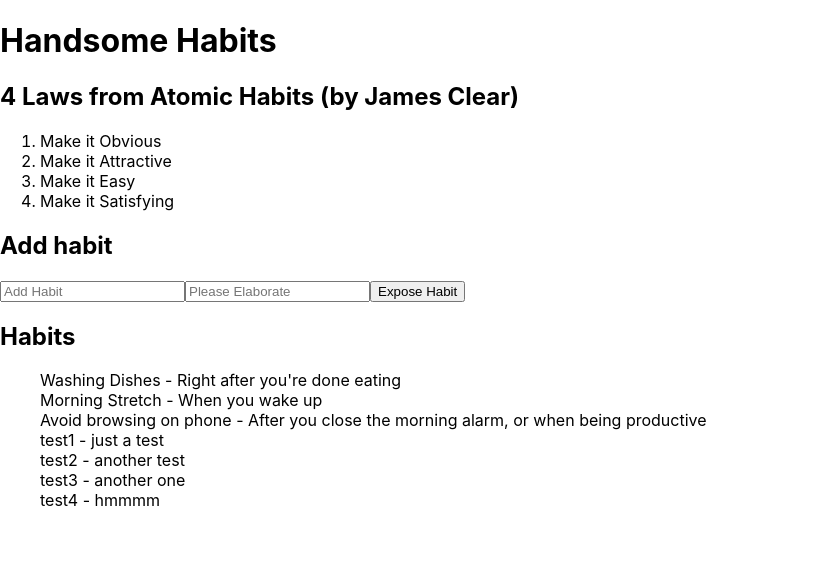
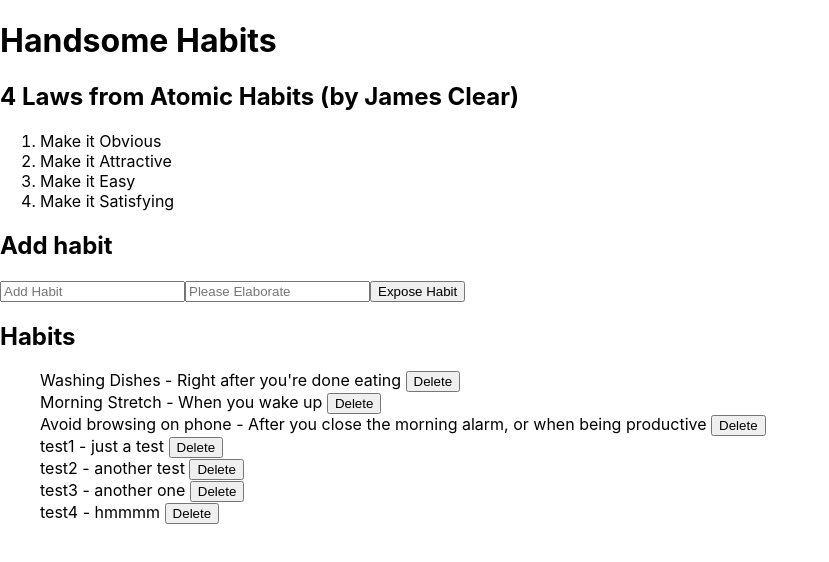
Before and after one commit to quentalala/habits, a React (Create React App) app: page / in a window 1280 px wide. Shown: the top 562 px of the page, without its empty margins (0-829 px from the left). Built offline with nearby package versions, Linux system fonts and the light colour scheme; data requests are answered from the project's data file.

Commit message:
Remove initial state of habits and add delete btn

```diff
--- a/src/App.js
+++ b/src/App.js
@@ -3,25 +3,7 @@
 import accessHabits from "./services/toBackend";
 
 function App() {
-  const [habits, setHabits] = useState([
-    {
-      name: "Washing Dishes",
-      description: "Right after you're done eating",
-      id: 1,
-    },
-    {
-      name: "Morning Stretch",
-      description: "When you wake up",
-      id: 2,
-    },
-    {
-      name: "Avoid browsing on phone",
-      description:
-        "After you close the morning alarm, or when being productive",
-      id: 3,
-    },
-  ]);
-
+  const [habits, setHabits] = useState([]);
   const [newHabit, setNewHabit] = useState("");
   const [newDescription, setNewDescription] = useState("");
 
@@ -60,10 +42,22 @@
     setNewDescription(e.target.value);
   };
 
+  const handleDeleteHabit = (id) => {
+    if (
+      window.confirm(
+        `Delete ${habits.filter((habit) => habit.id === id)[0].name}?`
+      )
+    ) {
+      accessHabits.deleteEntry(id);
+      setHabits(habits.filter((habit) => habit.id !== id));
+    }
+  };
+
   const displayHabits = habits.map((habit) => {
     return (
       <li key={habit.id}>
-        {habit.name} - {habit.description}
+        {habit.name} - {habit.description}{" "}
+        <button onClick={() => handleDeleteHabit(habit.id)}>Delete</button>
       </li>
     );
   });
```
